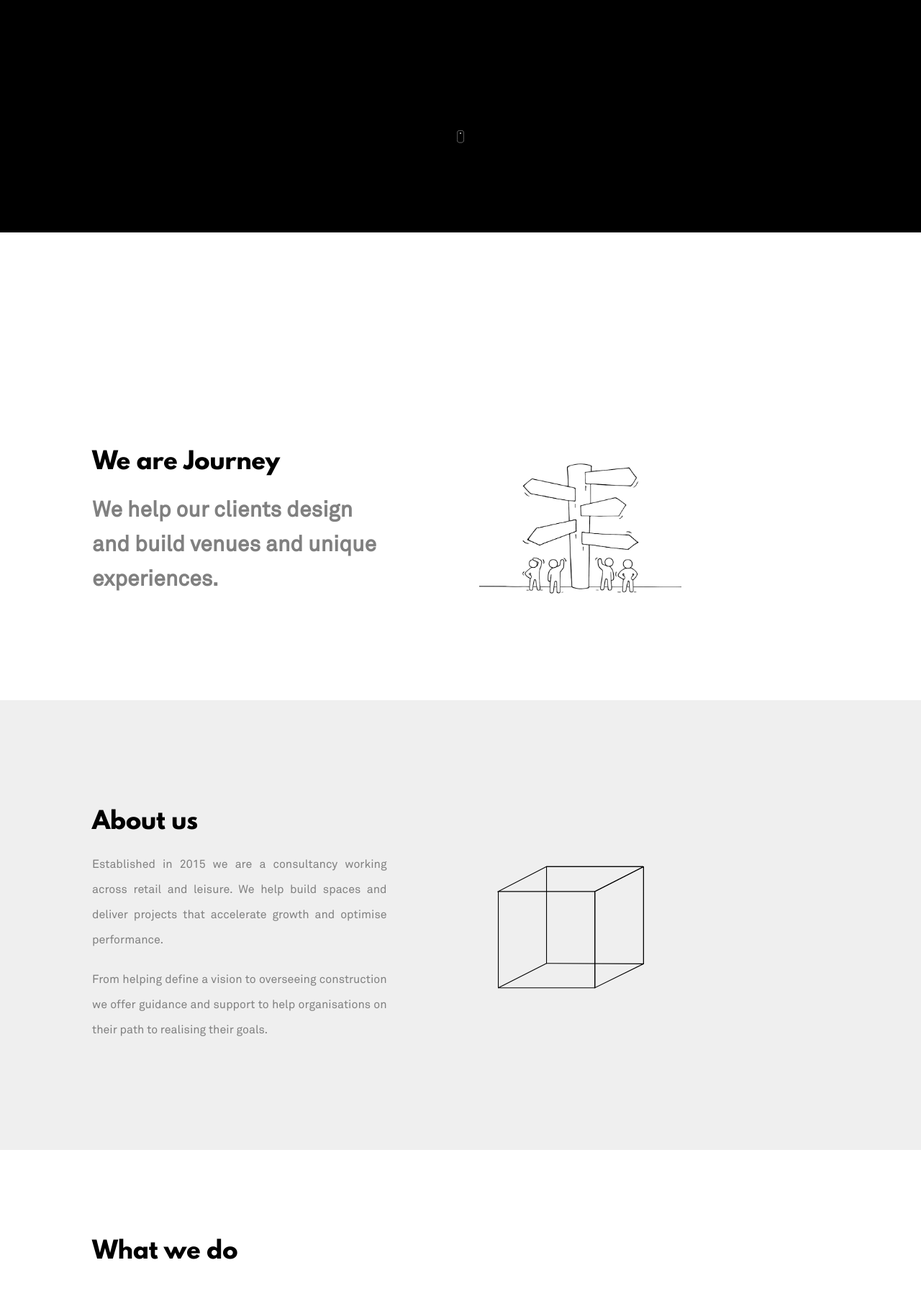
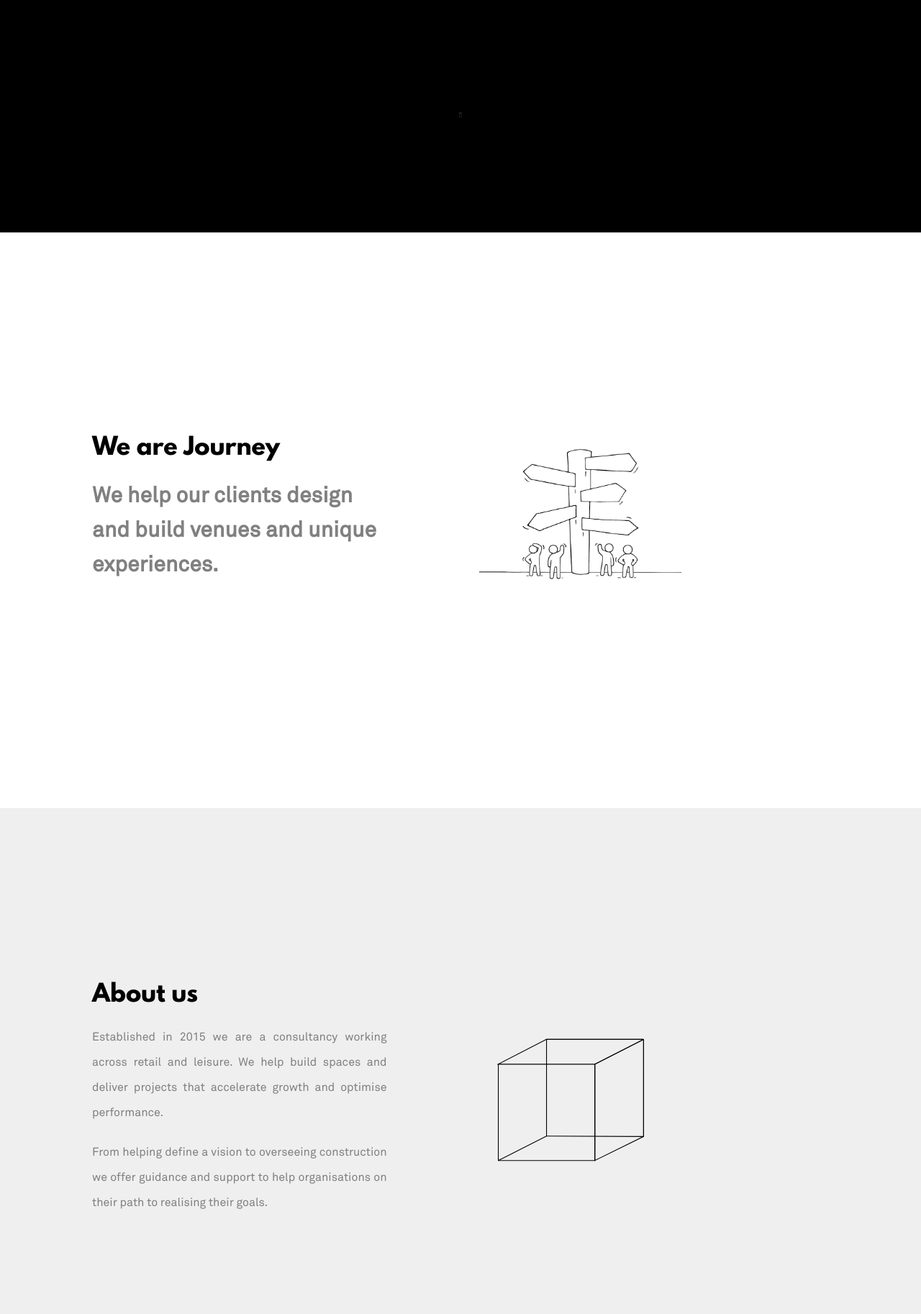
Before and after one commit to PavolVasko12/JMCwebsite, a PHP site: page / in a window 1280 px wide. Shown: the part 477-2303 px from the top of the page at 72% size. Run offline with PHP 8.4, Linux system fonts and the light colour scheme.

Commit message:
Added some style

```diff
--- a/Css/desktopStyleSheet.css
+++ b/Css/desktopStyleSheet.css
@@ -213,10 +213,10 @@ nav ul li a:hover{
 
 #scrollDownHomepage{
   display: block;
-  width:2%;
+  width: 1.6%;
   margin:auto;
   position: absolute;
-  bottom: 0;
+  bottom: 25px;
 }
 
 /* ==========================================
@@ -225,8 +225,10 @@ nav ul li a:hover{
 
 #weAreJourneySection{
   width: 1200px;
+  height: 100vh;
   max-width: 80%;
-  padding: 300px 10% 350px 10%;
+  /*padding: 300px 10% 350px 10%;*/
+  padding: 0px 10% 0px 10%;
   margin: auto;
 }
 
@@ -237,12 +239,14 @@ nav ul li a:hover{
   align-items: center;
   justify-content: center;
   text-align: left;
+  padding-top: 35vh;
 }
 
 #rightJourney{
   width:50%;
   height: auto;
   float: right;
+  padding-top: 35vh
 }
 
 #textHolderJourney{
@@ -332,14 +336,15 @@ nav ul li a:hover{
 
 #aboutSection{
   width: 1200px;
+  height: 100vh;
   background-color: #efefef;
   max-width: 80%;
   padding-left: 10%;
   padding-right: 10%;
   margin: auto;
-  padding-top: 150px;
+  /*padding-top: 150px;*/
   overflow: auto;
-  padding-bottom: 150px;
+  /*padding-bottom: 150px;*/
 }
 
 #leftAbout{
@@ -349,12 +354,14 @@ nav ul li a:hover{
   align-items: center;
   justify-content: center;
   text-align: justify;
+  padding-top: 30vh;
 }
 
 #rightAbout{
   width:50%;
   height: auto;
   float: right;
+  padding-top: 30vh;
 }
 
 #textHolderAbout{
@@ -484,6 +491,7 @@ nav ul li a:hover{
 
 #servicesSection{
   width:100%;
+  height: 100vh;
   min-height:768px;
   display: flex;
   align-items: center;
```
